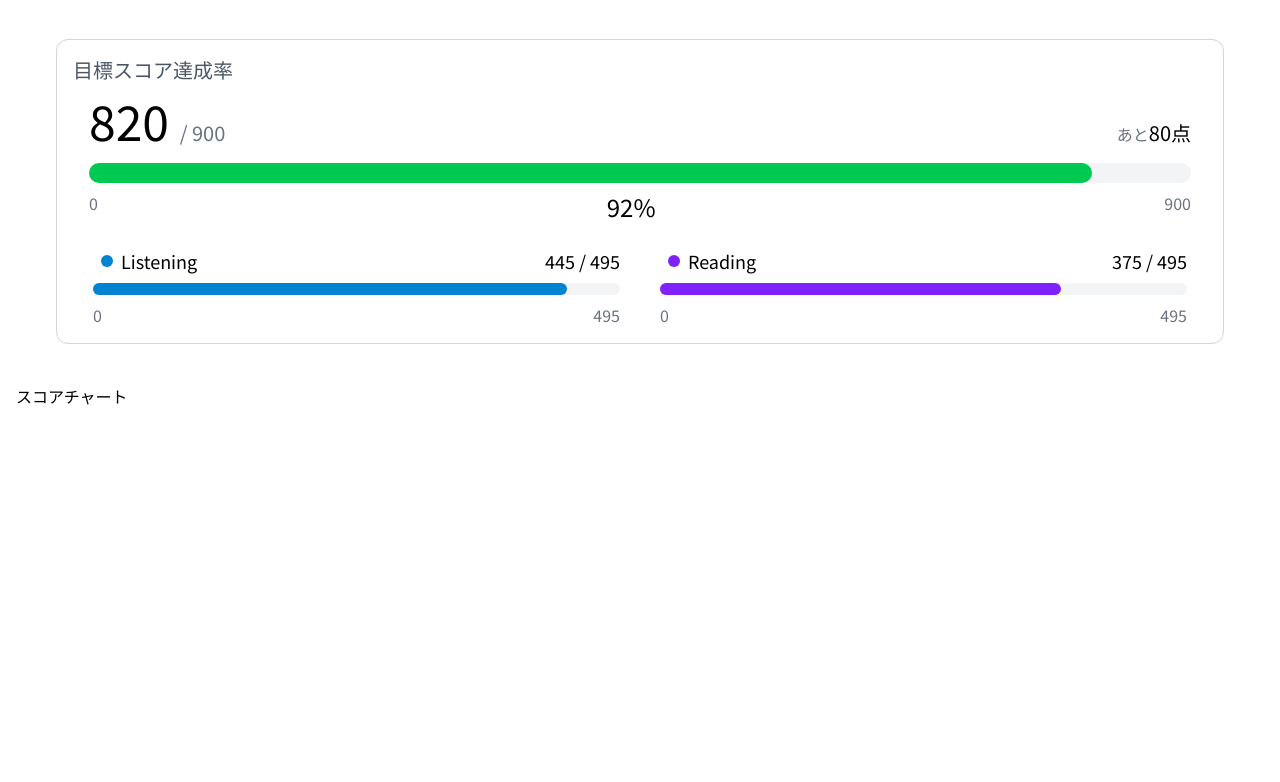
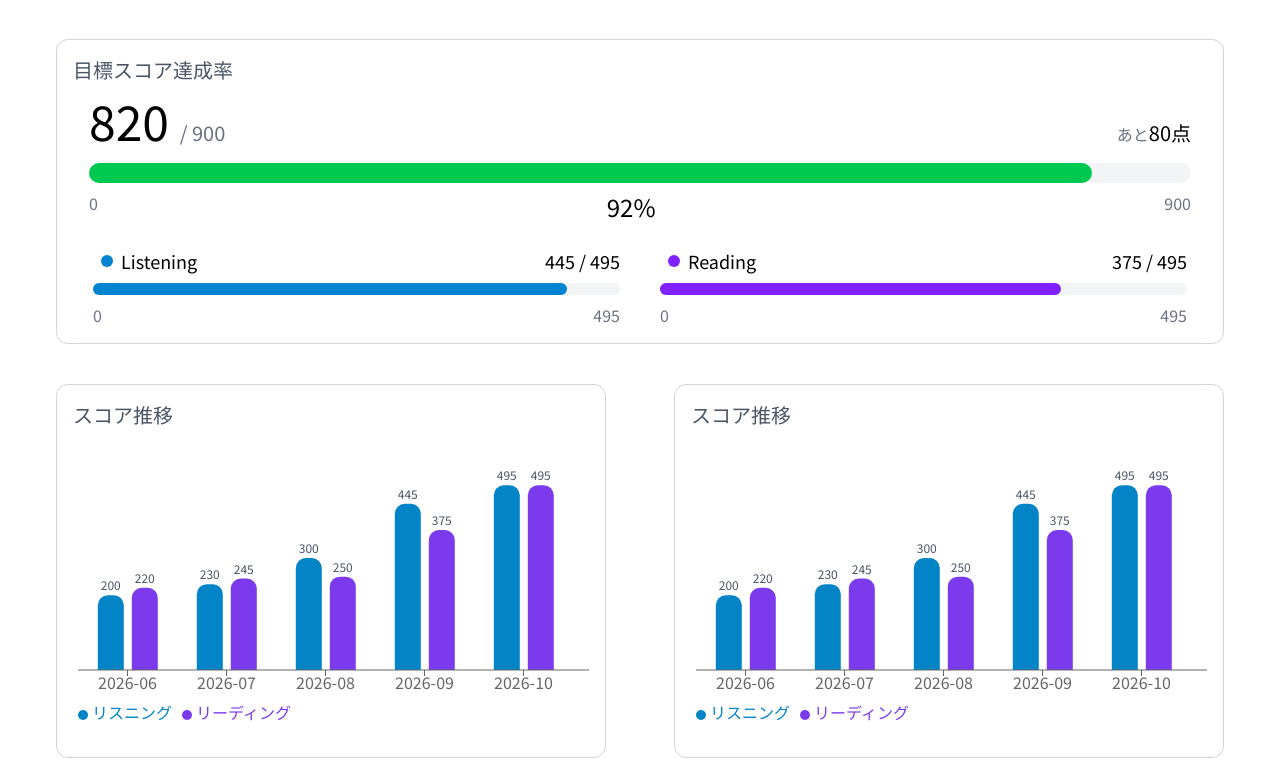
Before and after one commit to k-tomida/toeic-tracker, a React (Vite) app in the folder frontend/: page / in a window 1280 px wide. Shown: the part 557-1339 px from the top of the page. Before the commit the page ends 989 px from the top, so only its background shows below. Built offline with nearby package versions, Linux system fonts and the light colour scheme.

Commit message:
feat: スコアチャートの完成

```diff
--- a/frontend/src/components/home/ScoreChart.tsx
+++ b/frontend/src/components/home/ScoreChart.tsx
@@ -1,7 +1,10 @@
+import { Chart } from "../../modules/Chart";
+
 export const ScoreChart = () => {
-    return (
-        <div>
-            スコアチャート
-        </div>
-    )
-}
+  return (
+    <div className="bg-white rounded-xl p-4 border border-gray-300 max-w-[550px]">
+      <p className="mb-3 text-xl font-medium text-gray-600">スコア推移</p>
+      <Chart />
+    </div>
+  );
+};
--- a/frontend/src/modules/Chart.tsx
+++ b/frontend/src/modules/Chart.tsx
@@ -1,7 +1,61 @@
+import { Bar, BarChart, XAxis, LabelList, Legend } from "recharts";
+
+const data = [
+  { examDay: "2026-06", listeningScore: 200, readingScore: 220 },
+  { examDay: "2026-07", listeningScore: 230, readingScore: 245 },
+  { examDay: "2026-08", listeningScore: 300, readingScore: 250 },
+  { examDay: "2026-09", listeningScore: 445, readingScore: 375 },
+  { examDay: "2026-10", listeningScore: 495, readingScore: 495 },
+  { examDay: "2026-11", listeningScore: 495, readingScore: 495 },
+  { examDay: "2026-12", listeningScore: 495, readingScore: 495 },
+  { examDay: "2026-13", listeningScore: 495, readingScore: 495 },
+  { examDay: "2026-14", listeningScore: 495, readingScore: 495 },
+  { examDay: "2026-15", listeningScore: 495, readingScore: 495 },
+];
+
 export const Chart = () => {
-    return (
-        <div>
-
-        </div>
-    )
-}
+  return (
+    <div className="overflow-x-auto">
+      <BarChart
+        width={1000}
+        height={300}
+        data={data}
+        barGap={8}
+        barCategoryGap="20%"
+      >
+        <Bar
+          dataKey="listeningScore"
+          name="リスニング"
+          fill="#0284c7"
+          radius={[10, 10, 0, 0]}
+        >
+          <LabelList
+            dataKey="listeningScore"
+            position="top"
+            className="fill-gray-600 text-xs"
+          />
+        </Bar>
+        <Bar
+          dataKey="readingScore"
+          name="リーディング"
+          fill="#7c3aed"
+          radius={[10, 10, 0, 0]}
+        >
+          <LabelList
+            dataKey="readingScore"
+            position="top"
+            className="fill-gray-600 text-xs"
+          />
+        </Bar>
+        <XAxis dataKey="examDay" />
+        <Legend
+          verticalAlign="bottom"
+          align="left"
+          height={36}
+          iconType="circle"
+          iconSize={10}
+        />
+      </BarChart>
+    </div>
+  );
+};
--- a/frontend/src/pages/Home.tsx
+++ b/frontend/src/pages/Home.tsx
@@ -1,14 +1,14 @@
-import { Header } from "../components/Header"
+import { Header } from "../components/Header";
 import { GoalProgress } from "../components/home/GoalProgress";
-import { HeatMap } from "../components/home/HeatMap"
-import { KpiCards } from "../components/home/KpiCards"
+import { HeatMap } from "../components/home/HeatMap";
+import { KpiCards } from "../components/home/KpiCards";
 import { ScoreChart } from "../components/home/ScoreChart";
 
 const dummyData = [
   { date: "2026-06-23", studyTime: 120 },
   { date: "2026-10-01", studyTime: 60 },
   { date: "2026-10-02", studyTime: 30 },
-    { date: "2026-11-15", studyTime: 90 }
+  { date: "2026-11-15", studyTime: 90 },
 ];
 
 export const Home = () => {
@@ -19,8 +19,11 @@ export const Home = () => {
         <KpiCards />
         <HeatMap data={dummyData} />
         <GoalProgress />
+        <div className="flex justify-between flex-wrap gap-4 mx-10">
           <ScoreChart />
+          <ScoreChart />
+        </div>
       </main>
     </div>
-    )
-}
+  );
+};
```
Also changed, not shown: 1 other file (tests, documents, lock files or other folders). Lines whose indentation alone changed are shown as unchanged.
